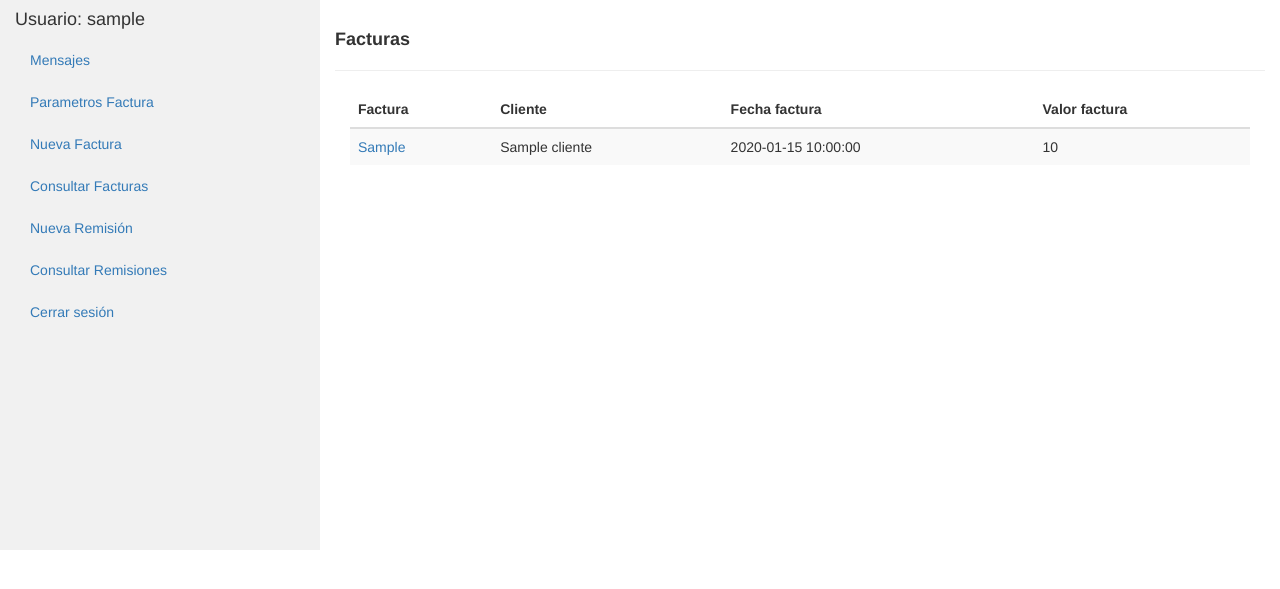
After one commit to mmesas3699/SolucionesIntegrales, a Flask app: page /consulta-facturas in a window 1280 px wide. The commit adds this page. Shown: the top 589 px of the page. Run offline with Flask 2, Linux system fonts and the light colour scheme; a user stored in the database is signed in; tables that the repository leaves empty or names only in its code hold one stand-in row (values such as "Sample post"); some libraries are stand-ins or nearby versions.

Commit message:
Listo facturcion

```diff
--- a/app/templates/base_dashboard.html
+++ b/app/templates/base_dashboard.html
@@ -63,7 +63,7 @@
         <li><a href="{{ url_for('dashboard') }}">Mensajes</a></li>
         <li><a href="{{ url_for('parametros') }}">Parametros Factura</a></li>
         <li><a href="{{ url_for('nueva_factura') }}">Nueva Factura</a></li>
-        <li><a href="#section3">Consultar Facturas</a></li>
+        <li><a href="{{ url_for('consulta_facturas') }}">Consultar Facturas</a></li>
         <li><a href="#">Nueva Remisión</a></li>
         <li><a href="#">Consultar Remisiones</a></li>
         <li><a href="{{ url_for('logout') }}">Cerrar sesión</a></li>
--- /dev/null
+++ b/app/templates/consulta-facturas.html
@@ -0,0 +1,36 @@
+{% extends 'base_dashboard.html' %}
+
+{% block title %} Dashboard | Soluciones {% endblock %}
+
+{% block head %}
+	<link href="{{ url_for('static', filename='css/style.css') }}" rel="stylesheet">
+{% endblock %}
+
+{% block content %}
+        <h4><b>Facturas</b></h4>
+        <hr>
+        <!-- <p>Some text..</p> -->
+        <div class="container-fluid">
+          <div class="table-responsive">
+	        <table class="table table-hover table-striped">
+	          <thead>
+	            <th> Factura </th>
+	            <th> Cliente </th>
+	            <th> Fecha factura </th>
+	            <th> Valor factura </th>
+	          </thead>
+	          <tbody>
+	            {% for item in form %}
+	    	    <tr>
+	            {{ form.csrf_token }}
+				  <td><a href="dashboard/factura/{{ item['num_factura'] }}">  {{ item['num_factura'] }}  </a></td>
+			      <td> {{ item['nombre_cliente']}} </td>
+				  <td> {{ item['fecha_factura'] }} </td>
+				  <td> {{ item['val_total'] }} </td>
+	            </tr>
+		        {% endfor %}
+	          </tbody>
+	        </table>
+       	  </div>
+        </div>
+{% endblock %}
--- a/app/views.py
+++ b/app/views.py
@@ -1,4 +1,5 @@
 # -*- coding: utf-8 -*-
+# 3134991239
 
 from flask import render_template, redirect, url_for, request, jsonify
 from flask_mail import Message
@@ -42,6 +43,105 @@ def generar_numero_factura():
         return str(numero_factura)
 
     connectiondb.close()
+
+
+def sql_guarda_factura(n_factura, fec_factura, iden_cliente,
+                       subtotal, val_iva, val_total):
+
+    cursor_factura = connectiondb.cursor()
+
+    sql_guarda_fac = """INSERT INTO Factura(num_factura,
+                                            fecha_factura,
+                                            identificacion_cliente,
+                                            sub_total,
+                                            val_iva,
+                                            val_total)
+                        VAlUES ('{}','{}','{}',
+                                '{}','{}','{}');""".format(n_factura,
+                                                           fec_factura,
+                                                           iden_cliente,
+                                                           subtotal,
+                                                           val_iva,
+                                                           val_total)
+
+    try:
+        cursor_factura.execute(sql_guarda_fac)
+        connectiondb.commit()
+        return 'OK'
+    except Exception as e:
+        connectiondb.rollback()
+        raise e
+    finally:
+        cursor_factura.close()
+
+
+def sql_guarda_cliente(iden, nombre, direccion, ciudad, tel):
+    ide = iden
+    sql_clien = """SELECT identificacion_cliente
+                   FROM Cliente
+                   WHERE identificacion_cliente = '{}';""".format(ide)
+
+    cursor_clien = connectiondb.cursor()
+    cursor_clien.execute(sql_clien)
+    res = cursor_clien.fetchall()
+    cursor_clien.close()
+
+    if len(res) == 0:
+        sql_guarda_cli = """INSERT INTO Cliente(identificacion_cliente,
+                                                nombre_cliente,
+                                                direccion,
+                                                ciudad,
+                                                telefono)
+                            VALUES ('{}', '{}', '{}',
+                                    '{}', '{}');""".format(iden,
+                                                           nombre,
+                                                           direccion,
+                                                           ciudad,
+                                                           tel)
+        try:
+            cursor_cliente = connectiondb.cursor()
+            cursor_cliente.execute(sql_guarda_cli)
+            connectiondb.commit()
+            return 'OK'
+        except Exception as e:
+            raise e
+            connectiondb.rollback()
+        finally:
+            cursor_cliente.close()
+
+
+def guarda_items_factura(num_fac, consecutivo, ref, valUnit, cant, porIva,
+                         valIva, totItem):
+
+    sql_guarda_items = """INSERT INTO ItemsFactura (num_factura,
+                                                    consecutivo,
+                                                    referencia,
+                                                    val_unitario,
+                                                    cantidad_item,
+                                                    porcentaje_iva,
+                                                    valor_iva_item,
+                                                    valor_item)
+                           VALUES ('{}','{}','{}',
+                                   '{}','{}','{}',
+                                   '{}','{}');""".format(num_fac,
+                                                         consecutivo,
+                                                         ref,
+                                                         valUnit,
+                                                         cant,
+                                                         porIva,
+                                                         valIva,
+                                                         totItem)
+
+    try:
+        cursor_items_factura = connectiondb.cursor()
+        cursor_items_factura.execute(sql_guarda_items)
+        connectiondb.commit()
+        return 'OK'
+    except Exception as e:
+        raise e
+        connectiondb.rollback()
+    finally:
+        cursor_items_factura.close()
 
 
 # ................ Vistas ...................
@@ -202,7 +302,6 @@ def procesa_parametros_factura():
             cursor_update.execute(sql_update)
             connectiondb.commit()
             cursor_update.close()
-            connectiondb.close()
             return "Los datos se guardaron correctamente"
 
 
@@ -220,6 +319,76 @@ def nueva_factura():
 @app.route('/guarda_factura', methods=['GET', 'POST'])
 @login_required
 def guarda_factura():
-    content = request.json
-    print content
-    return jsonify({'success': content['cliente']})
+    data = request.json
+
+    numero_factura = int(data['numfactura'])
+    iden_cliente = int(data['identificacion'])
+    cliente = data['cliente']
+    direccion = data['direccion']
+    ciudad = data['ciudad']
+    telefono = data['telefono']
+    fecha = (data['fecha'])
+    subtotal = int(data['subtotal'].replace(',', ''))
+    iva = int(data['iva'].replace(',', ''))
+    total = int(data['total'].replace(',', ''))
+    items = data['items']
+
+    sql_guarda_factura(numero_factura, fecha, iden_cliente,
+                       subtotal, iva, total)
+
+    sql_guarda_cliente(iden_cliente, cliente, direccion,
+                       ciudad, telefono)
+
+    for item in items:
+        consecutivo = items.index(item) + 1
+        fact = numero_factura
+        ref = item[0]
+        valUnit = item[1]
+        cant = item[2]
+        porIva = item[3]
+        valIva = item[4]
+        totItem = item[5]
+        guarda_items_factura(fact,
+                             consecutivo,
+                             ref,
+                             valUnit,
+                             cant,
+                             porIva,
+                             valIva,
+                             totItem)
+
+    return jsonify({'success': 'Factura guardada correctamente'})
+
+
+@app.route('/consulta-facturas')
+@login_required
+def consulta_facturas():
+    """ Renderiza el dashboard """
+    cursor = connectiondb.cursor()
+    sql = """SELECT Factura.num_factura, Cliente.nombre_cliente,
+             Factura.fecha_factura, Factura.val_total
+             FROM Factura
+             INNER JOIN Cliente
+             ON Factura.identificacion_cliente = Cliente.identificacion_cliente
+             ORDER BY Factura.num_factura DESC;"""
+    cursor.execute(sql)
+    facturas = cursor.fetchall()
+    cursor.close()
+
+    return render_template('consulta-facturas.html',
+                           name=current_user.username,
+                           form=facturas)
+
+
+@app.route('/dashboard/factura/<num_factura>')
+@login_required
+def factura(num_factura):
+    """ Muestra el mensaje seleccionado """
+    cursor = connectiondb.cursor()
+    sql = "SELECT * FROM Factura WHERE num_factura = '%s'" % num_factura
+    cursor.execute(sql)
+    factura = cursor.fetchall()
+    cursor.close()
+    return render_template('factura.html',
+                           form=factura,
+                           name=current_user.username)
```
Also changed, not shown: app/models.py (+21 -6 lines), app/static/css/facturar.css (+18 -0 lines), app/static/js/scripts.js (+6 -1 lines), app/templates/facturar.html (+15 -10 lines), 4 other files.
